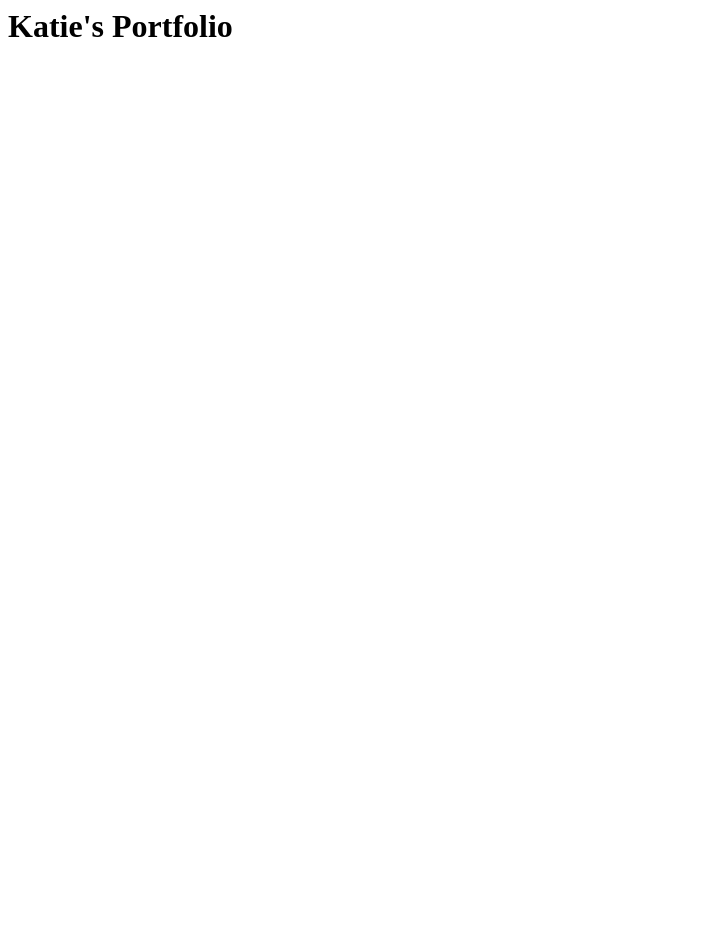
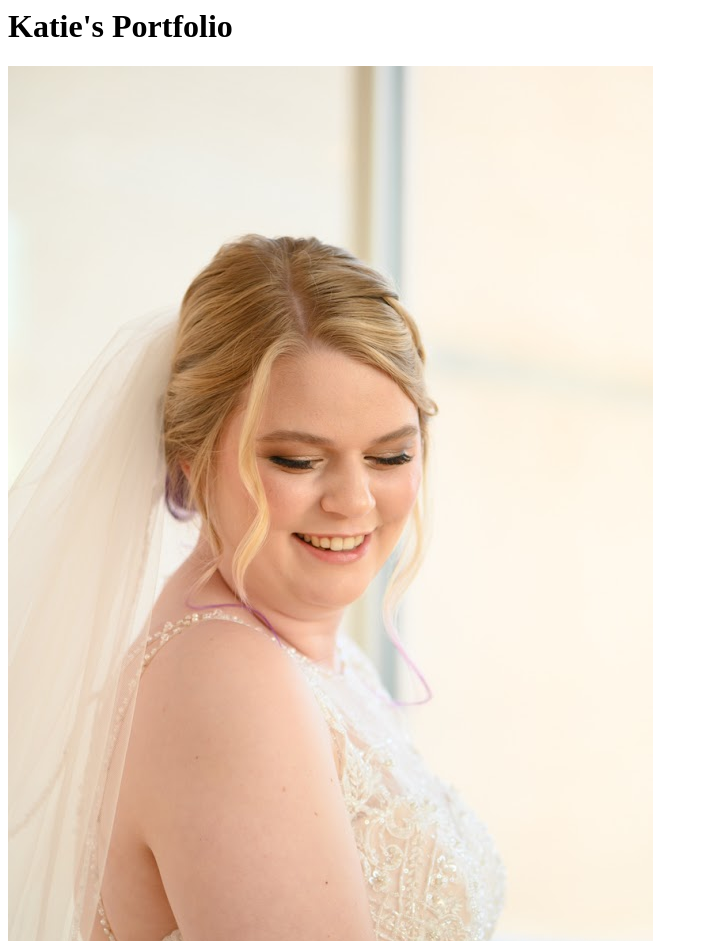
Before and after one commit to kbriner/kbriner.github.io, a plain HTML site: page index.html in a window 1280 px wide. Shown: the whole page, without its empty margins (0-708 px from the left). Before the commit the page ends 800 px from the top, so only its background shows below. Drawn offline with Linux system fonts and the light colour scheme.

Commit message:
Update index.html

```diff
--- a/index.html
+++ b/index.html
@@ -1,3 +1,4 @@
 <html>
     <h1> Katie's Portfolio</h1>
+    <img src= "Pic for Class.png" />
 </html>
```
